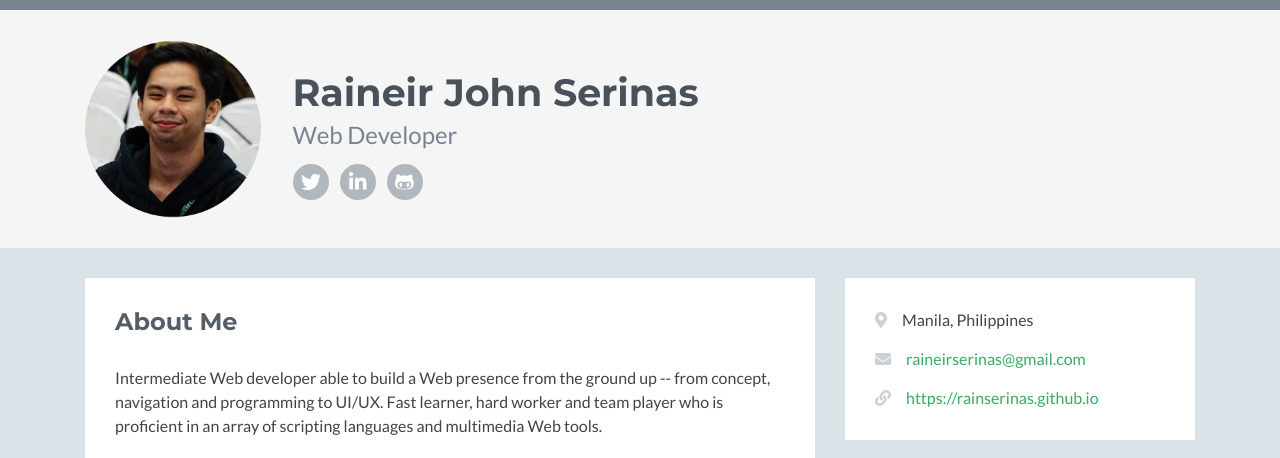
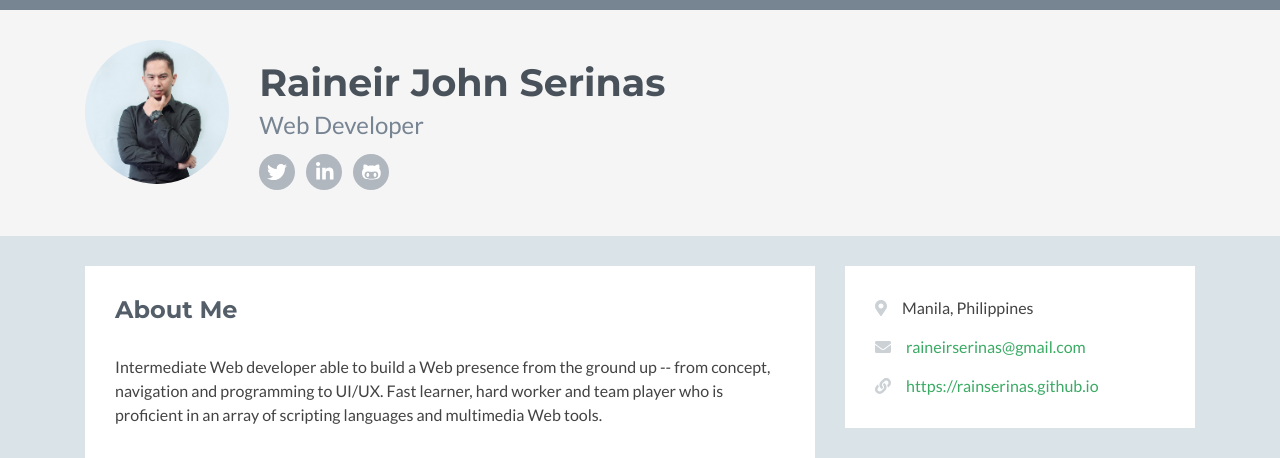
Before and after one commit to rainserinas/rainserinas.github.io, a PHP site: page / in a window 1280 px wide. Shown: the top 458 px of the page. Run offline with PHP 8.4, Linux system fonts and the light colour scheme; some libraries are stand-ins or nearby versions.

Commit message:
change profile image and modify css

```diff
--- a/assets/css/styles.css
+++ b/assets/css/styles.css
@@ -129,14 +129,15 @@ a.dotted-link:hover {
 
 .header .profile-image {
   margin-right: 30px;
-  width: 16%;
+  width: 13%;
+  border-radius: 50%;
 }
 
 .header .profile-content .name {
   color: #49515a;
   font-size: 38px;
   margin-bottom: 5px;
-  margin-top: 30px;
+  margin-top: 20px;
 }
 
 .header .profile-content .desc {
--- a/index.html
+++ b/index.html
@@ -49,7 +49,7 @@
     <!-- ******HEADER****** -->
     <header class="header">
         <div class="container clearfix">
-            <img class="profile-image img-fluid float-left" src="assets/images/Profile-Image - Circle.png" alt="Raineir John Serinas" />
+            <img class="profile-image img-fluid float-left" src="assets/images/HDC01034-01.jpeg" alt="Raineir John Serinas" />
             <div class="profile-content float-left">
                 <h1 class="name">Raineir John Serinas</h1>
                 <h2 class="desc">Web Developer</h2>
```
Also changed, not shown: assets/images/HDC01034-01.jpeg (added).
